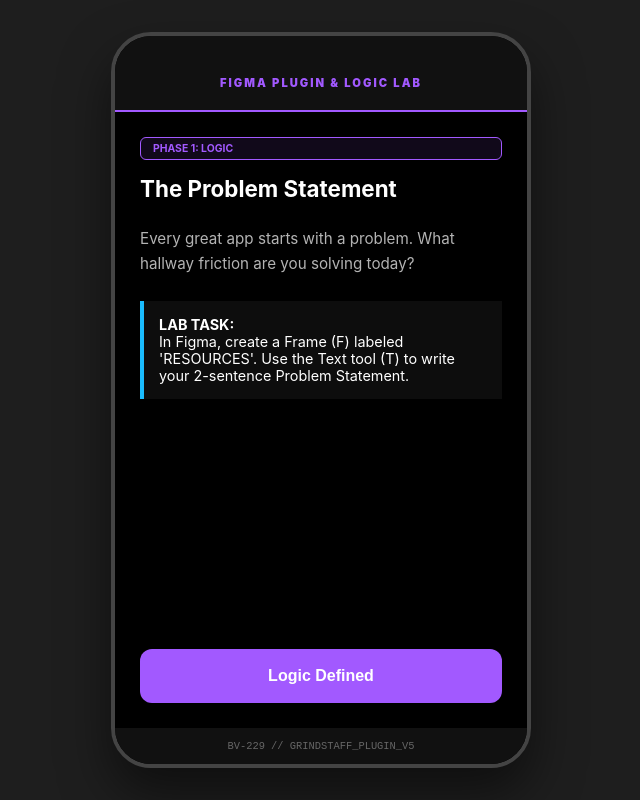
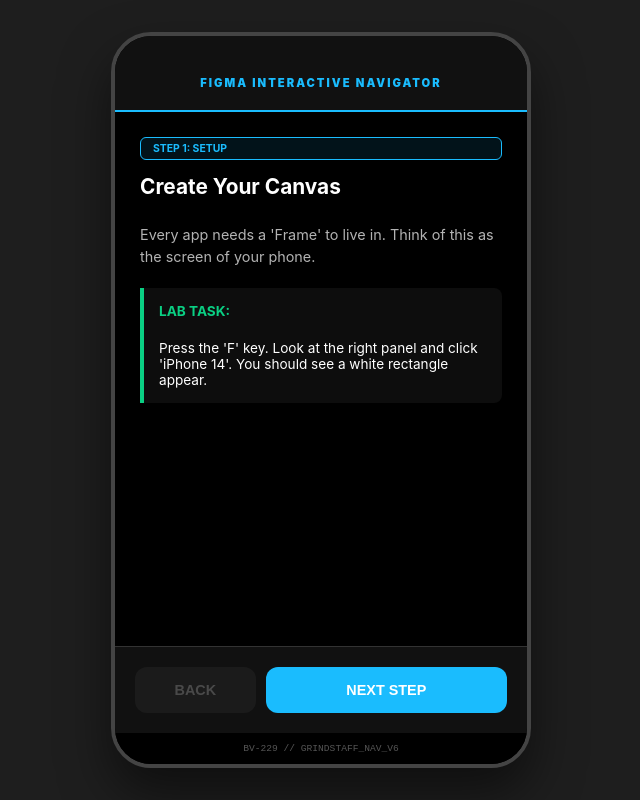
Before and after one commit to ahgrindstaff-crypto/DMD42026FigmaAppDesignProgramManagerahg, a plain HTML site: page index.html in a window 1280 px wide. Shown: the whole page, without its empty margins (319-959 px from the left). Drawn offline with Linux system fonts and the light colour scheme.

Commit message:
Update index.html

```diff
--- a/index.html
+++ b/index.html
@@ -3,106 +3,114 @@
 <head>
     <meta charset="UTF-8">
     <meta name="viewport" content="width=device-width, initial-scale=1.0, maximum-scale=1.0, user-scalable=no">
-    <title>UX ARCHITECT: Figma Project Lead</title>
+    <title>UX ARCHITECT: Beginner Figma Guide</title>
     <style>
         :root { --primary: #0ACF83; --figma-blue: #1ABCFE; --figma-purple: #A259FF; --bg: #1E1E1E; --card: #2C2C2C; --text: #FFFFFF; }
         * { box-sizing: border-box; -webkit-tap-highlight-color: transparent; }
         body { font-family: 'Inter', system-ui, sans-serif; background: var(--bg); color: var(--text); margin: 0; display: flex; justify-content: center; align-items: center; min-height: 100vh; padding: 10px; }
         #app-shell { width: 100%; max-width: 420px; height: 92vh; max-height: 800px; background: #000; border: 4px solid #444; border-radius: 40px; display: flex; flex-direction: column; box-shadow: 0 25px 50px rgba(0,0,0,0.5); overflow: hidden; }
-        #header { padding: 40px 20px 20px; background: #111; text-align: center; border-bottom: 2px solid var(--figma-purple); }
-        .header-title { font-size: 0.7rem; text-transform: uppercase; letter-spacing: 2px; color: var(--figma-purple); font-weight: 900; }
+
+        #header { padding: 40px 20px 20px; background: #111; text-align: center; border-bottom: 2px solid var(--figma-blue); }
+        .header-title { font-size: 0.7rem; text-transform: uppercase; letter-spacing: 2px; color: var(--figma-blue); font-weight: 900; }
+
         #main-content { flex: 1; padding: 25px; overflow-y: auto; display: flex; flex-direction: column; }
-        .phase-badge { display: inline-block; padding: 4px 12px; background: rgba(162, 89, 255, 0.1); border: 1px solid var(--figma-purple); color: var(--figma-purple); border-radius: 6px; font-size: 0.65rem; font-weight: bold; margin-bottom: 15px; text-transform: uppercase; }
-        h2 { font-size: 1.4rem; margin: 0 0 10px; color: #fff; }
-        p { font-size: 0.95rem; line-height: 1.6; color: #B3B3B3; margin-bottom: 25px; }
-        .instruction-box { background: rgba(255,255,255,0.05); border-left: 4px solid var(--figma-blue); padding: 15px; margin-bottom: 20px; font-size: 0.9rem; }
-        .btn-list { display: flex; flex-direction: column; gap: 12px; margin-top: auto; }
-        .nav-btn { background: var(--figma-purple); color: #fff; padding: 18px; border: none; border-radius: 12px; font-weight: bold; cursor: pointer; transition: 0.2s; font-size: 1rem; }
-        .nav-btn:hover { transform: translateY(-2px); filter: brightness(1.1); }
-        #vitals { padding: 12px; text-align: center; font-size: 0.65rem; color: #666; background: #111; font-family: monospace; }
+        .phase-badge { display: inline-block; padding: 4px 12px; background: rgba(26, 188, 254, 0.1); border: 1px solid var(--figma-blue); color: var(--figma-blue); border-radius: 6px; font-size: 0.65rem; font-weight: bold; margin-bottom: 15px; text-transform: uppercase; }
+
+        h2 { font-size: 1.3rem; margin: 0 0 10px; color: #fff; line-height: 1.2; }
+        p { font-size: 0.9rem; line-height: 1.5; color: #B3B3B3; margin-bottom: 20px; }
+
+        .instruction-box { background: rgba(255,255,255,0.05); border-left: 4px solid var(--primary); padding: 15px; margin-bottom: 20px; font-size: 0.85rem; border-radius: 0 8px 8px 0; }
+        .instruction-box strong { color: var(--primary); display: block; margin-bottom: 5px; }
+
+        .nav-controls { display: grid; grid-template-columns: 1fr 2fr; gap: 10px; padding: 20px; background: #111; border-top: 1px solid #333; }
+        .btn { padding: 15px; border: none; border-radius: 12px; font-weight: bold; cursor: pointer; transition: 0.2s; font-size: 0.9rem; }
+        .btn-back { background: #333; color: #ccc; }
+        .btn-next { background: var(--figma-blue); color: #fff; }
+        .btn:disabled { opacity: 0.3; cursor: not-allowed; }
+        .btn:hover:not(:disabled) { transform: translateY(-2px); filter: brightness(1.1); }
+
+        #vitals { padding: 10px; text-align: center; font-size: 0.6rem; color: #555; background: #000; font-family: monospace; }
     </style>
 </head>
 <body>
 
 <div id="app-shell">
     <div id="header">
-        <div class="header-title">Figma Plugin & Logic Lab</div>
+        <div class="header-title">Figma Interactive Navigator</div>
     </div>
-    <div id="main-content">
+    <div id="main-content" id="content-area">
         </div>
-    <div id="vitals">BV-229 // GRINDSTAFF_PLUGIN_V5</div>
+    <div class="nav-controls">
+        <button class="btn btn-back" id="back-btn" onclick="changeStep(-1)">BACK</button>
+        <button class="btn btn-next" id="next-btn" onclick="changeStep(1)">NEXT STEP</button>
+    </div>
+    <div id="vitals">BV-229 // GRINDSTAFF_NAV_V6</div>
 </div>
 
 <script>
-    let currentPhase = 0;
+    let currentStep = 0;
 
-    const projectSteps = [
+    const steps = [
         {
-            phase: "Phase 1: Logic",
-            title: "The Problem Statement",
-            desc: "Every great app starts with a problem. What hallway friction are you solving today?",
-            task: "In Figma, create a Frame (F) labeled 'RESOURCES'. Use the Text tool (T) to write your 2-sentence Problem Statement.",
-            btn: "Logic Defined"
+            phase: "Step 1: Setup",
+            title: "Create Your Canvas",
+            desc: "Every app needs a 'Frame' to live in. Think of this as the screen of your phone.",
+            task: "Press the 'F' key. Look at the right panel and click 'iPhone 14'. You should see a white rectangle appear."
         },
         {
-            phase: "Phase 2: Personas",
-            title: "User Architecture",
-            desc: "Humanistic AI requires a human target. Who are we helping?",
-            task: "Create 3 user circles (O). Label them with a specific user type (e.g., 'Lost 6th Grader').",
-            btn: "Users Mapped"
+            phase: "Step 2: Logic",
+            title: "The Problem Space",
+            desc: "Before we design, we need to know what we are solving. Don't worry about graphics yet.",
+            task: "Press 'T' for the Text Tool. Click near your frame and write: 'This app helps students [Problem] in the hallway.'"
         },
         {
-            phase: "Phase 3: Skeleton",
-            title: "Low-Fi Wireframes",
-            desc: "Structure over style. Use rectangles to build the bones of 5 screens.",
-            task: "Build 5 connected screen layouts using only Rectangles (R) and Placeholders.",
-            btn: "Bones Built"
+            phase: "Step 3: Skeleton",
+            title: "Wireframe Level 1",
+            desc: "Let's build the top part of your app (The Header). Professional apps use simple shapes first.",
+            task: "Press 'R'. Draw a rectangle at the top of your iPhone frame for your title bar."
         },
         {
-            phase: "Phase 4: Power Up",
-            title: "Plugin Integration",
-            desc: "Don't draw icons by hand. Professional designers use plugins to work faster.",
-            task: "Click the 'Resources' icon (four squares) or press Shift+I. Search for 'Iconify' or 'Unsplash'. Drag 5 professional assets into your file.",
-            btn: "Plugins Activated"
+            phase: "Step 4: Resources",
+            title: "Plugin Power-Up",
+            desc: "Let's get professional icons. We use plugins to find high-quality graphics fast.",
+            task: "Press 'Shift + I'. Click 'Plugins' and search for 'Iconify'. Search for a 'Home' icon and drag it into your header."
         },
         {
-            phase: "Phase 5: Scalability",
-            title: "Components & Variants",
-            desc: "Turn your best button into a 'Master Component' so you can change the color of every screen at once.",
-            task: "Select a button. Press Cmd+Option+K. In the right panel, add a 'Variant' for the Hover State.",
-            btn: "Master Components Ready"
+            phase: "Step 5: Expansion",
+            title: "5-Level Layout",
+            desc: "Your app needs 5 screens to show a full user journey. Let's multiply!",
+            task: "Select your iPhone frame. Press 'Cmd + D' (Duplicate) 4 times until you have 5 screens in a row."
         },
         {
-            phase: "Phase 6: The Noodles",
-            title: "Prototyping Level 5",
-            desc: "Connect your screens. Your 'Noodles' must create a complete 5-level journey.",
-            task: "Switch to 'Prototype' mode. Connect all 5 screens. Set your transition to 'Smart Animate' for professional motion.",
-            btn: "Interaction Live"
+            phase: "Step 6: Components",
+            title: "The Master Button",
+            desc: "A Component is a 'parent' shape. If you change the parent, all the 'children' change automatically.",
+            task: "Draw a button. Select it and press 'Cmd + Option + K'. It should turn purple. This is now a Master Component!"
         },
         {
-            phase: "Phase 7: Final Push",
-            title: "The High-Fi Finish",
-            desc: "Finalize your visual identity and apply the Automation Ladder logic.",
-            task: "Apply Final Colors. Ensure the AI feature is clearly labeled. Test the 'Play' button to confirm the 5-level flow.",
-            btn: "Project Certified"
+            phase: "Step 7: The Noodle",
+            title: "Interactive Prototyping",
+            desc: "Time to connect the screens. We call these 'noodles' because they look like spaghetti!",
+            task: "Click 'Prototype' in the top-right menu. Click your button on Screen 1 and drag the blue arrow to Screen 2."
+        },
+        {
+            phase: "Step 8: Smart Motion",
+            title: "Smooth Transitions",
+            desc: "Let's make it look high-end. We don't want it to just 'blink' to the next screen.",
+            task: "In the Prototype settings that popped up, change 'Instant' to 'Smart Animate'. This makes it slide smoothly."
+        },
+        {
+            phase: "Step 9: Review",
+            title: "The Play Button",
+            desc: "Let's see your design in action. This is the best part of being a UX Architect.",
+            task: "Click the 'Play' triangle icon in the top right. Click through your 5-level prototype to test your work!"
         }
     ];
 
     function render() {
         const area = document.getElementById('main-content');
-        if (currentPhase >= projectSteps.length) {
-            area.innerHTML = `
-                <div class="phase-badge">Final Check</div>
-                <h2>Architect Certified</h2>
-                <p>You have mastered Logic, Plugins, and 5-Level Interactions. Your Figma project is ready for the real world.</p>
-                <div class="btn-list">
-                    <button class="nav-btn" onclick="currentPhase=0; render()">Start New Build</button>
-                </div>
-            `;
-            return;
-        }
+        const step = steps[currentStep];
 
-        const step = projectSteps[currentPhase];
         area.innerHTML = `
             <div class="phase-badge">${step.phase}</div>
             <h2>${step.title}</h2>
@@ -110,12 +118,42 @@
             <div class="instruction-box">
                 <strong>LAB TASK:</strong><br>${step.task}
             </div>
-            <div class="btn-list">
-                <button class="nav-btn" onclick="currentPhase++; render()">${step.btn}</button>
+        `;
+
+        // Update Button States
+        document.getElementById('back-btn').disabled = (currentStep === 0);
+        document.getElementById('next-btn').innerText = (currentStep === steps.length - 1) ? "FINISH" : "NEXT STEP";
+    }
+
+    function changeStep(dir) {
+        if (dir === 1 && currentStep < steps.length - 1) {
+            currentStep++;
+        } else if (dir === -1 && currentStep > 0) {
+            currentStep--;
+        } else if (dir === 1 && currentStep === steps.length - 1) {
+            showEnd();
+            return;
+        }
+        render();
+    }
+
+    function showEnd() {
+        const area = document.getElementById('main-content');
+        area.innerHTML = `
+            <div class="phase-badge">Certified Architect</div>
+            <h2>Mission Complete</h2>
+            <p>You have successfully navigated the Figma interface, used Plugins, and connected a 5-level interaction noodle.</p>
+            <div class="instruction-box">
+                <strong>FINAL STEP:</strong><br>Ask Mr. G to review your Prototype or turn in your 'Share' link!
             </div>
         `;
+        document.getElementById('next-btn').style.display = 'none';
+        document.getElementById('back-btn').innerText = "RE-READ STEPS";
+        document.getElementById('back-btn').style.width = "100%";
+        document.querySelector('.nav-controls').style.gridTemplateColumns = "1fr";
     }
 
+    // Initial render
     render();
 </script>
 </body>
```
